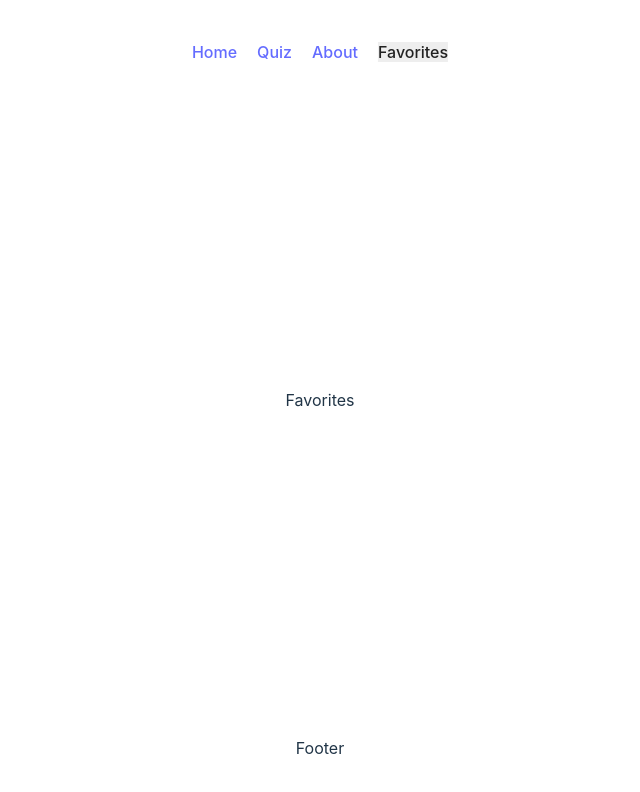
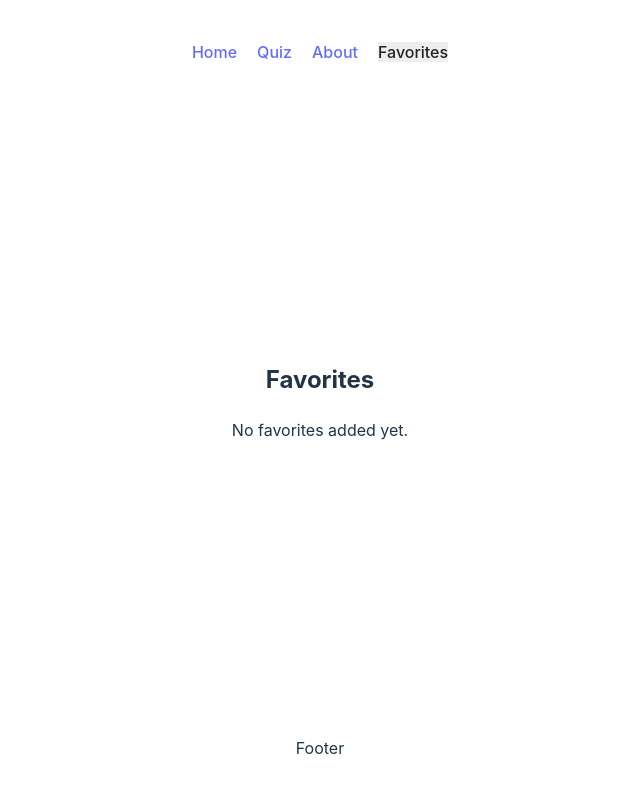
Before and after one commit to DolphStar/movie-db, a React (Vite) app: page /favorites in a window 1280 px wide. Shown: the top 792 px of the page, without its empty margins (320-960 px from the left). Built offline with nearby package versions, Linux system fonts and the light colour scheme.

Commit message:
initial favorites functionality using React's context

```diff
--- /dev/null
+++ b/src/context/FavsContext.jsx
@@ -0,0 +1,21 @@
+import { createContext, useState } from 'react';
+import PropTypes from 'prop-types'; // Add this import
+
+const FavsContext = createContext();
+
+export const FavsProvider = ({ children }) => {
+  const [favs, setFavs] = useState([]);
+
+  return (
+    <FavsContext.Provider value={{ favs, setFavs }}>
+      {children}
+    </FavsContext.Provider>
+  );
+}
+
+
+FavsProvider.propTypes = {
+  children: PropTypes.node.isRequired
+};
+
+export default FavsContext;
--- a/src/main.jsx
+++ b/src/main.jsx
@@ -2,9 +2,12 @@ import React from "react";
 import ReactDOM from "react-dom/client";
 import AppRouter from "./routers/AppRouter.jsx";
 import "./index.css";
+import { FavsProvider } from '../src/context/FavsContext';
 
 ReactDOM.createRoot(document.getElementById("root")).render(
   <React.StrictMode>
+    <FavsProvider>
     <AppRouter />
+    </FavsProvider>
   </React.StrictMode>
 );
--- a/src/pages/Favorites.jsx
+++ b/src/pages/Favorites.jsx
@@ -1,8 +1,25 @@
+// Favorites.js
+
+import { useContext } from 'react';
+import FavsContext from '../context/FavsContext';
 
 function Favorites() {
+  const { favs } = useContext(FavsContext);
+
   return (
-    <div>Favorites</div>
-  )
+    <div className="favorites-wrapper">
+      <h2>Favorites</h2>
+      {favs && favs.length > 0 ? (
+        <div>
+          {favs.map((fav, index) => (
+            <div key={index}>{fav.title}</div>
+          ))}
+        </div>
+      ) : (
+        <p>No favorites added yet.</p>
+      )}
+    </div>
+  );
 }
 
-export default Favorites
+export default Favorites;
--- a/src/pages/PageHome.jsx
+++ b/src/pages/PageHome.jsx
@@ -1,25 +1,18 @@
-import { useEffect, useState } from "react";
+import { useEffect, useState, useContext } from "react";
 import { apiKey, imgPath } from "../globals/globalVariables"
-
 import "../styles/PageHome.css";
+import FavsContext from '../context/FavsContext';
 
 function App() {
+  const { favs, setFavs } = useContext(FavsContext);
+  const [movies, setMovies] = useState([]);
+  const endPointMovies = `https://api.themoviedb.org/3/discover/movie?include_adult=false&include_video=false&language=en-US&page=1&sort_by=popularity.desc&api_key=${apiKey}`;
 
-  // Holds api request data
-  const [movies, setMovies] = useState([]);
+  const addToFav = (film) => {
+    setFavs(prevFavs => [...prevFavs, film]);
+  }
 
-  // Holds user inputted search data
-  const [searchQuery, setSearchQuery] = useState('spiderman');
-
-  // Api fetch link for searching
-  const endPointSearch = `https://api.themoviedb.org/3/search/movie?query=${searchQuery}&api_key=${apiKey}`;
-
-  // Api fetch link for popularity
-  const endPointMovies = `https://api.themoviedb.org/3/discover/movie?include_adult=false&include_video=false&language=en-US&page=1&sort_by=popularity.desc&api_key=${apiKey}`
-
-
-  useEffect(()=>{
-
+  useEffect(() => {
     const fetchMovies = async () => {
       const res = await fetch(endPointMovies);
       let list = await res.json();
@@ -28,8 +21,7 @@ function App() {
     };
 
     fetchMovies();
-  },[])
-
+  }, []);
 
   return (
     <>
@@ -37,31 +29,41 @@ function App() {
         <h1>Movies</h1>
         <div className="movie-list">
           {movies.map((movie) => {
-            return(
+            return (
               <div
                 key={movie.id}
                 className="single-movie"
                 style={{
                   width: 300,
-                }}>
+                }}
+              >
                 <h2 className="movie-title">{movie.title}</h2>
                 <img
                   src={`${imgPath}${movie.poster_path}`}
                   alt={movie.title}
                   className="movie-poster"
                 />
-                  <div
-                      className="movie-overview"
-                      >{movie.overview}</div>
+                <div className="movie-overview">{movie.overview}</div>
+                <button onClick={() => addToFav(movie)}>Add to favourites</button>
               </div>
             );
           })}
         </div>
       </div>
+      <div className="favorites-wrapper">
+        <h2>Favorites</h2>
+        {favs && favs.length > 0 ? (
+          <div>
+            {favs.map((fav, index) => (
+              <div key={index}>{fav.title}</div>
+            ))}
+          </div>
+        ) : (
+          <p>No favorites added yet.</p>
+        )}
+      </div>
     </>
   );
-
-
 }
 
 export default App;
--- a/src/routers/AppRouter.jsx
+++ b/src/routers/AppRouter.jsx
@@ -19,7 +19,7 @@ function AppRouter() {
               <Route path="/" exact element={<PageHome/>} />
               <Route path="/quiz" exact element={<Quiz/>} />
               <Route path="/about" exact element={<About/>} />
-              <Route path="/favorites" exact element={<Favorites/>} />
+              <Route path="/favorites" element={<Favorites />} />
             </Routes>
           </main>
         <Footer />
```
Lines whose indentation alone changed are shown as unchanged.
